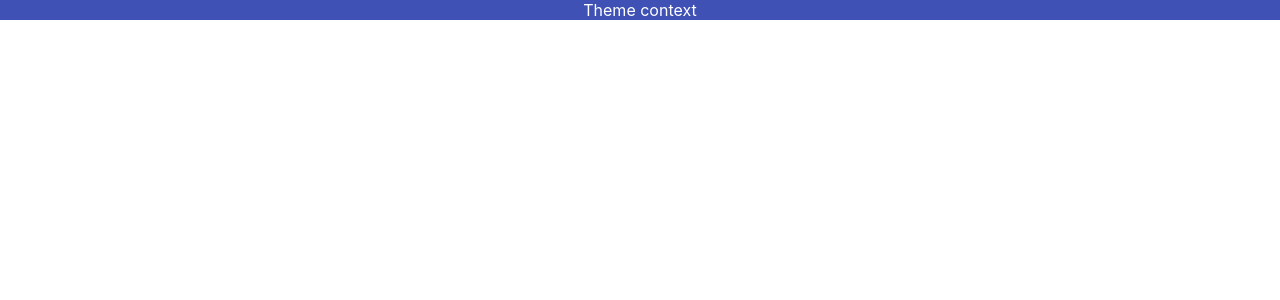
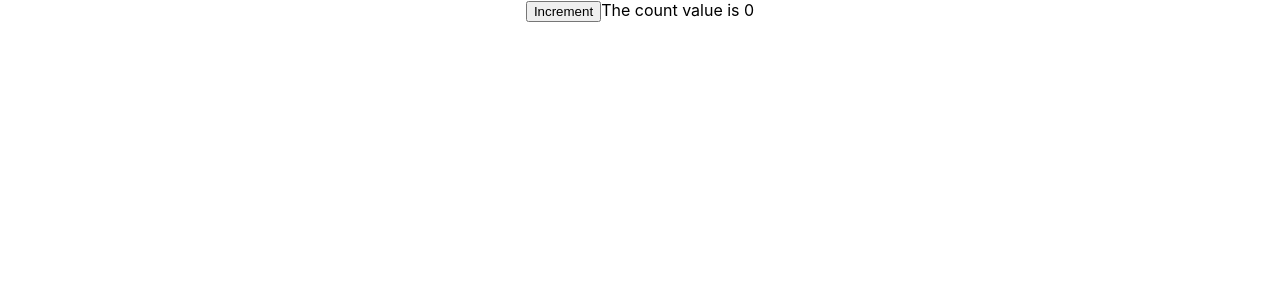
Before and after one commit to katiestruthers/react-typescript-tutorial, a React (Create React App) app in the folder react-typescript/: page / in a window 1280 px wide. Shown: the top 300 px of the page. Built offline with nearby package versions, Linux system fonts and the light colour scheme; the HTML template or start-up script is replaced by a standard one.

Commit message:
class component

```diff
--- a/react-typescript/src/App.tsx
+++ b/react-typescript/src/App.tsx
@@ -1,13 +1,10 @@
 import './App.css';
-import { ThemeContextProvider } from './components/context/ThemeContext';
-import { Box } from './components/context/Box';
+import { Counter } from './components/class/Counter';
 
 function App() {
   return (
     <div className="App">
-      <ThemeContextProvider>
-        <Box />
-      </ThemeContextProvider>
+      <Counter message='The count value is' />
     </div>
   );
 }
--- /dev/null
+++ b/react-typescript/src/components/class/Counter.tsx
@@ -0,0 +1,28 @@
+import { Component } from "react";
+
+type CounterProps = {
+  message: string
+}
+
+type CounterState = {
+  count: number
+}
+
+export class Counter extends Component<CounterProps, CounterState> {
+  state = {
+    count: 0
+  }
+
+  handleClick = () => {
+    this.setState((prevState) => ({ count: prevState.count + 1 }))
+  }
+
+  render() {
+    return (
+      <div>
+        <button onClick={this.handleClick}>Increment</button>
+        {this.props.message} {this.state.count}
+      </div>
+    )
+  }
+}
```
